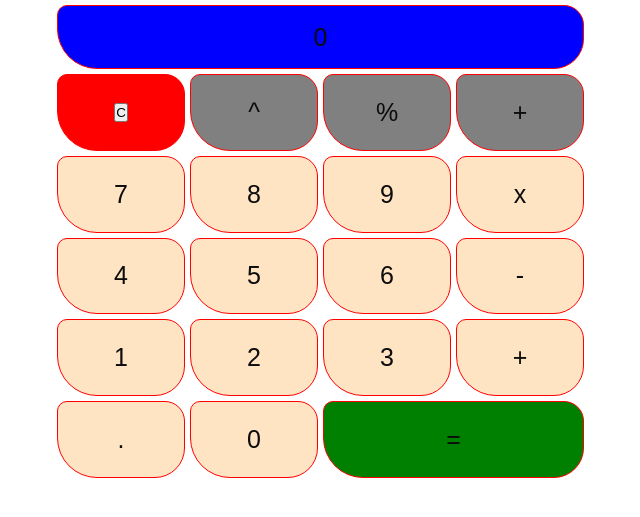
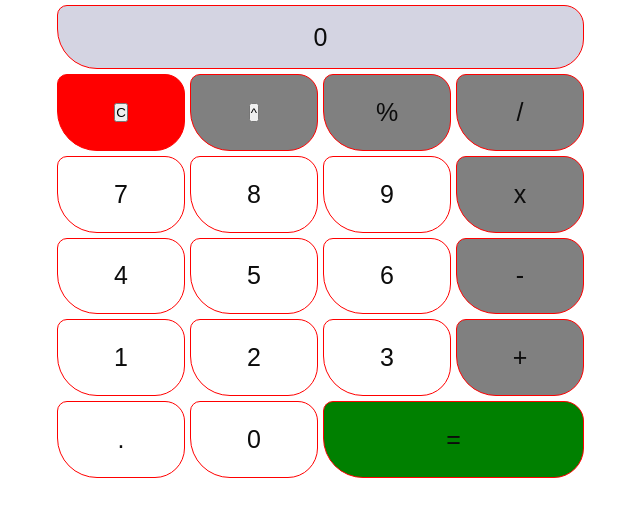
Before and after one commit to HugoHer/calculator, a plain HTML site: page index.html in a window 1280 px wide. Shown: the part 99-616 px from the top of the page, without its empty margins (48-688 px from the left). Drawn offline with Linux system fonts and the light colour scheme.

Commit message:
five commit

```diff
--- a/index.html
+++ b/index.html
@@ -10,26 +10,26 @@
 <body>
   <div class="container">
       <div class="box__text">Calculator</div>
-      <div class="box__number--text">0</div>
-      <div class="box__number--c"> <button type="reset">C </button> </div>
-      <div class="box__number--expo">^</div>
-      <div class="box__number--por">%</div>
-      <div class="box__number--sum">+</div>
-      <div class="box__number">7</div>
-      <div class="box__number">8</div>
-      <div class="box__number">9</div>
-      <div class="box__number">x </div>
-      <div class="box__number">4</div>
-      <div class="box__number">5</div>
-      <div class="box__number">6</div>
-      <div class="box__number">- </div>
-      <div class="box__number">1</div>
-      <div class="box__number">2</div>
-      <div class="box__number">3</div>
-      <div class="box__number">+</div>
-      <div class="box__number">. </div>
-      <div class="box__number">0</div>
-      <div class="box__number--same">=</div>
+      <div class="box__extra">0</div>
+      <div class="box__c"><button type="reset">C </button></div>
+      <div class="box__expo"><button type="button"> ^</button></div>
+      <div class="box__porcent">%</div>
+      <div class="box__div">/</div>
+      <div class="box__seven">7</div>
+      <div class="box__eight">8</div>
+      <div class="box__nine">9</div>
+      <div class="box__by">x</div>
+      <div class="box__four">4</div>
+      <div class="box__five">5</div>
+      <div class="box__six">6</div>
+      <div class="box__less">- </div>
+      <div class="box__one">1</div>
+      <div class="box__two">2</div>
+      <div class="box__tree">3</div>
+      <div class="box__more">+</div>
+      <div class="box__point">. </div>
+      <div class="box__cero">0</div>
+      <div class="box__same">=</div>
       </div>
 
     </div>
--- a/style.css
+++ b/style.css
@@ -22,28 +22,88 @@ div{
   font-family:  sans-serif;
 }
 
-.box__number:hover{
+.box:hover{
   background-color: aquamarine;
 
 }
 
-.box__number--c:hover{
+.box__c:hover{
   background-color: aquamarine;
 }
 
-.box__number--expo:hover{
+.box__expo:hover{
   background-color: aquamarine;
 }
 
-.box__number--por:hover{
+.box__by:hover{
   background-color: aquamarine;
 }
 
-.box__number--same:hover{
+.box__same:hover{
   background-color: aquamarine;
 }
 
-.box__number--sum:hover{
+.box__one:hover{
+  background-color: aquamarine;
+}
+
+.box__two:hover{
+  background-color: aquamarine;
+}
+
+.box__tree:hover{
+  background-color: aquamarine;
+}
+
+.box__four:hover{
+  background-color: aquamarine;
+}
+
+.box__five:hover{
+  background-color: aquamarine;
+}
+
+.box__six:hover{
+  background-color: aquamarine;
+}
+
+.box__seven:hover{
+  background-color: aquamarine;
+}
+
+.box__eight:hover{
+  background-color: aquamarine;
+}
+
+.box__nine:hover{
+  background-color: aquamarine;
+}
+
+.box__cero:hover{
+  background-color: aquamarine;
+}
+
+.box__point:hover{
+  background-color: aquamarine;
+}
+
+.box__sum:hover{
+  background-color: aquamarine;
+}
+
+.box__more:hover{
+  background-color: aquamarine;
+}
+
+.box__less:hover{
+  background-color: aquamarine;
+}
+
+.box__div:hover{
+  background-color: aquamarine;
+}
+
+.box__porcent:hover{
   background-color: aquamarine;
 }
 
@@ -57,7 +117,7 @@ div{
   border-radius: 10px 20px 30px 40px;
 }
 
-.box__number--text{
+.box__text{
 
   display: grid;
   border: 1px solid red;
@@ -86,7 +146,21 @@ div{
   border-radius: 10px 20px 30px 40px;
 }
 
-.box__number--c{
+.box__extra{
+  display: grid;
+  display: flex;
+  justify-content: center;
+  align-items: center;
+  border: 1px solid red;
+  grid-column-start: 1;
+  grid-column-end: 5;
+  grid-row-end: 2;
+  grid-row-start: 2;
+  background-color: rgb(212, 212, 226);
+  border-radius: 10px 20px 30px 40px;
+}
+
+.box__c{
 
   grid-column-start: 1;
   grid-column-end: 1;
@@ -100,7 +174,7 @@ div{
   border-radius: 10px 20px 30px 40px;
 }
 
-.box__number--expo{
+.box__expo{
 
   grid-column-start: 2;
   grid-column-end: 2;
@@ -114,7 +188,7 @@ div{
   border-radius: 10px 20px 30px 40px;
 }
 
-.box__number--por{
+.box__por{
 
   grid-column-start: 3;
   grid-column-end: 3;
@@ -128,7 +202,7 @@ div{
   border-radius: 10px 20px 30px 40px;
 }
 
-.box__number--sum{
+.box__div{
 
   grid-column-start: 4;
   grid-column-end: 4;
@@ -142,7 +216,7 @@ div{
   border-radius: 10px 20px 30px 40px;
 }
 
-.box__number--same{
+.box__same{
 
   grid-column-start: 3;
   grid-column-end: 5;
@@ -155,3 +229,187 @@ div{
   background-color: green;
   border-radius: 10px 20px 30px 40px;
 }
+
+.box__point{
+  grid-column-start: 1;
+  grid-column-end: 1;
+  grid-row-end: 7;
+  grid-row-start: 7;
+  border: 1px solid red;
+  display: flex;
+  justify-content: center;
+  align-items: center;
+  border-radius: 10px 20px 30px 40px;
+}
+
+.box__cero{
+  grid-column-start: 2;
+  grid-column-end: 2;
+  grid-row-end: 7;
+  grid-row-start: 7;
+  border: 1px solid red;
+  display: flex;
+  justify-content: center;
+  align-items: center;
+  border-radius: 10px 20px 30px 40px;
+}
+
+.box__one{
+  grid-column-start: 1;
+  grid-column-end: 1;
+  grid-row-end: 6;
+  grid-row-start: 6;
+  border: 1px solid red;
+  display: flex;
+  justify-content: center;
+  align-items: center;
+  border-radius: 10px 20px 30px 40px;
+}
+
+.box__two{
+  grid-column-start: 2;
+  grid-column-end: 2;
+  grid-row-end: 6;
+  grid-row-start: 6;
+  border: 1px solid red;
+  display: flex;
+  justify-content: center;
+  align-items: center;
+  border-radius: 10px 20px 30px 40px;
+}
+
+.box__tree{
+  grid-column-start: 3;
+  grid-column-end: 3;
+  grid-row-end: 6;
+  grid-row-start: 6;
+  border: 1px solid red;
+  display: flex;
+  justify-content: center;
+  align-items: center;
+  border-radius: 10px 20px 30px 40px;
+}
+
+.box__more{
+  grid-column-start: 4;
+  grid-column-end: 4;
+  grid-row-end: 6;
+  grid-row-start: 6;
+  border: 1px solid red;
+  display: flex;
+  justify-content: center;
+  align-items: center;
+  background-color: gray;
+  border-radius: 10px 20px 30px 40px;
+}
+
+.box__four{
+  grid-column-start: 1;
+  grid-column-end: 1;
+  grid-row-end: 5;
+  grid-row-start: 5;
+  border: 1px solid red;
+  display: flex;
+  justify-content: center;
+  align-items: center;
+  border-radius: 10px 20px 30px 40px;
+}
+
+.box__five{
+  grid-column-start: 2;
+  grid-column-end: 2;
+  grid-row-end: 5;
+  grid-row-start: 5;
+  border: 1px solid red;
+  display: flex;
+  justify-content: center;
+  align-items: center;
+  border-radius: 10px 20px 30px 40px;
+}
+
+.box__six{
+  grid-column-start: 3;
+  grid-column-end: 3;
+  grid-row-end: 5;
+  grid-row-start: 5;
+  border: 1px solid red;
+  display: flex;
+  justify-content: center;
+  align-items: center;
+  border-radius: 10px 20px 30px 40px;
+}
+
+.box__less{
+  grid-column-start: 4;
+  grid-column-end: 4;
+  grid-row-end: 5;
+  grid-row-start: 5;
+  border: 1px solid red;
+  display: flex;
+  justify-content: center;
+  align-items: center;
+  background-color: gray;
+  border-radius: 10px 20px 30px 40px;
+}
+
+.box__seven{
+  grid-column-start: 1;
+  grid-column-end: 1;
+  grid-row-end: 4;
+  grid-row-start: 4;
+  border: 1px solid red;
+  display: flex;
+  justify-content: center;
+  align-items: center;
+  border-radius: 10px 20px 30px 40px;
+}
+
+.box__eight{
+  grid-column-start: 2;
+  grid-column-end: 2;
+  grid-row-end: 4;
+  grid-row-start: 4;
+  border: 1px solid red;
+  display: flex;
+  justify-content: center;
+  align-items: center;
+  border-radius: 10px 20px 30px 40px;
+}
+
+.box__nine{
+  grid-column-start: 3;
+  grid-column-end: 3;
+  grid-row-end: 4;
+  grid-row-start: 4;
+  border: 1px solid red;
+  display: flex;
+  justify-content: center;
+  align-items: center;
+  border-radius: 10px 20px 30px 40px;
+}
+
+.box__by{
+  grid-column-start: 4;
+  grid-column-end: 4;
+  grid-row-end: 4;
+  grid-row-start: 4;
+  border: 1px solid red;
+  display: flex;
+  justify-content: center;
+  align-items: center;
+  background-color: gray;
+  border-radius: 10px 20px 30px 40px;
+}
+
+.box__porcent{
+  grid-column-start: 3;
+  grid-column-end: 3;
+  grid-row-end: 3;
+  grid-row-start: 3;
+  border: 1px solid red;
+  display: flex;
+  justify-content: center;
+  align-items: center;
+  background-color: gray;
+  border-radius: 10px 20px 30px 40px;
+}
```
